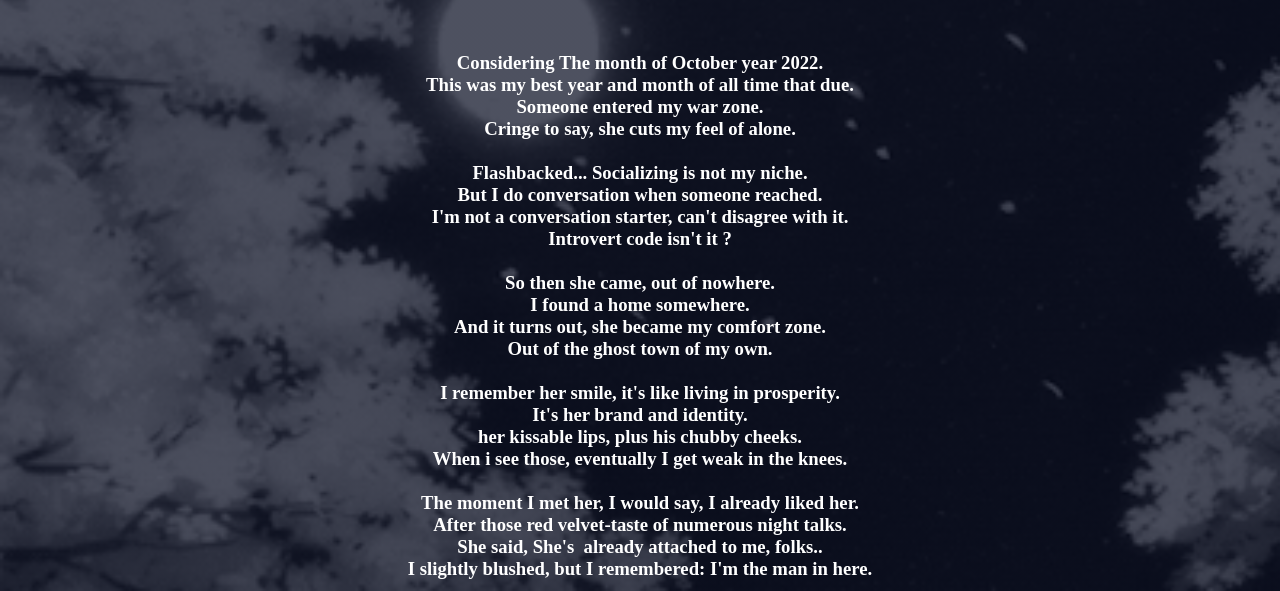
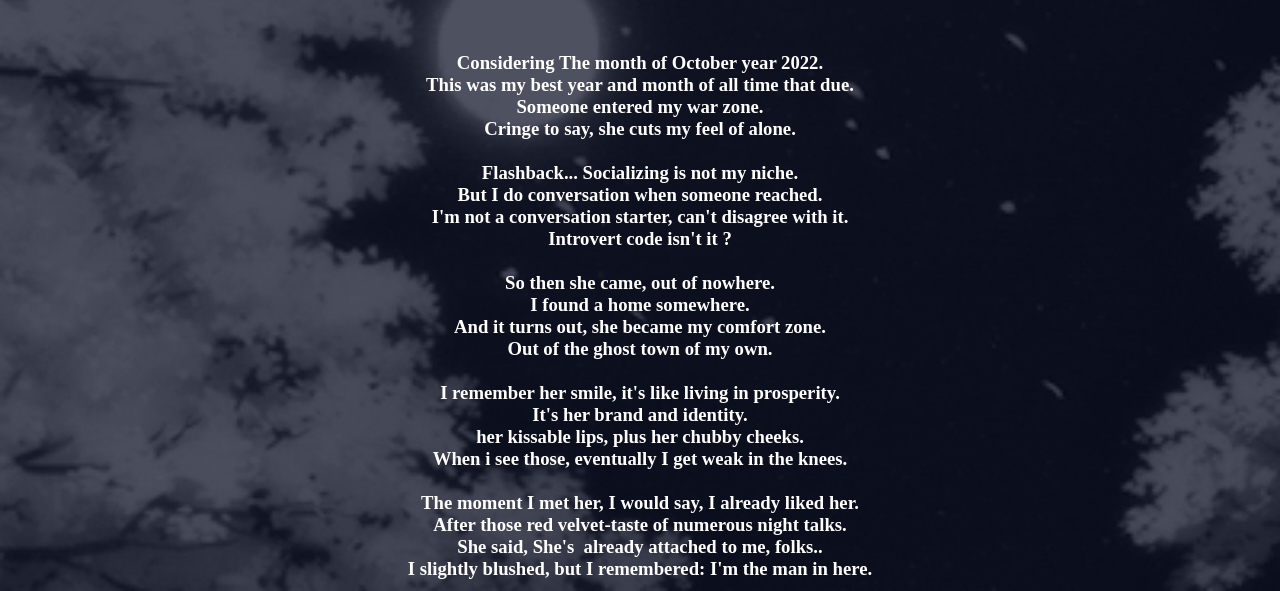
Before and after one commit to hotshot11/Reconnect, a plain HTML site: page index.html in a window 1280 px wide. Shown: the part 209-800 px from the top of the page. Drawn offline with Linux system fonts and the light colour scheme.

Commit message:
Add files via upload

```diff
--- a/index.html
+++ b/index.html
@@ -29,7 +29,7 @@
                     Someone entered my war zone.<br>
                     Cringe to say, she cuts my feel of alone.<br><br>
 
-                    Flashbacked... Socializing is not my niche.<br>
+                    Flashback... Socializing is not my niche.<br>
                     But I do conversation when someone reached.<br>
                     I'm not a conversation starter, can't disagree with it.<br>
                     Introvert code isn't it ?<br><br>
@@ -41,7 +41,7 @@
 
                     I remember her smile, it's like living in prosperity.<br>
                     It's her brand and identity.<br>
-                    her kissable lips, plus his chubby cheeks.<br>
+                    her kissable lips, plus her chubby cheeks.<br>
                     When i see those, eventually I get weak in the knees.<br><br>
 
                     The moment I met her, I would say, I already liked her.<br>
```
